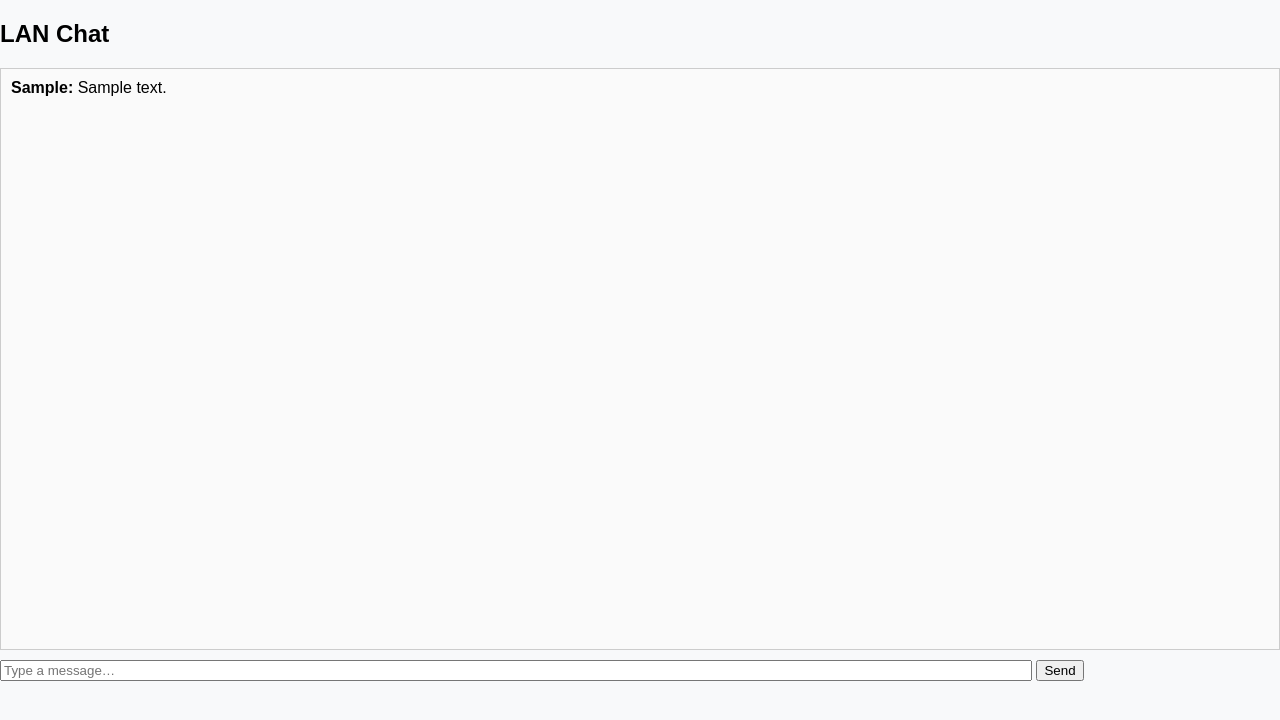
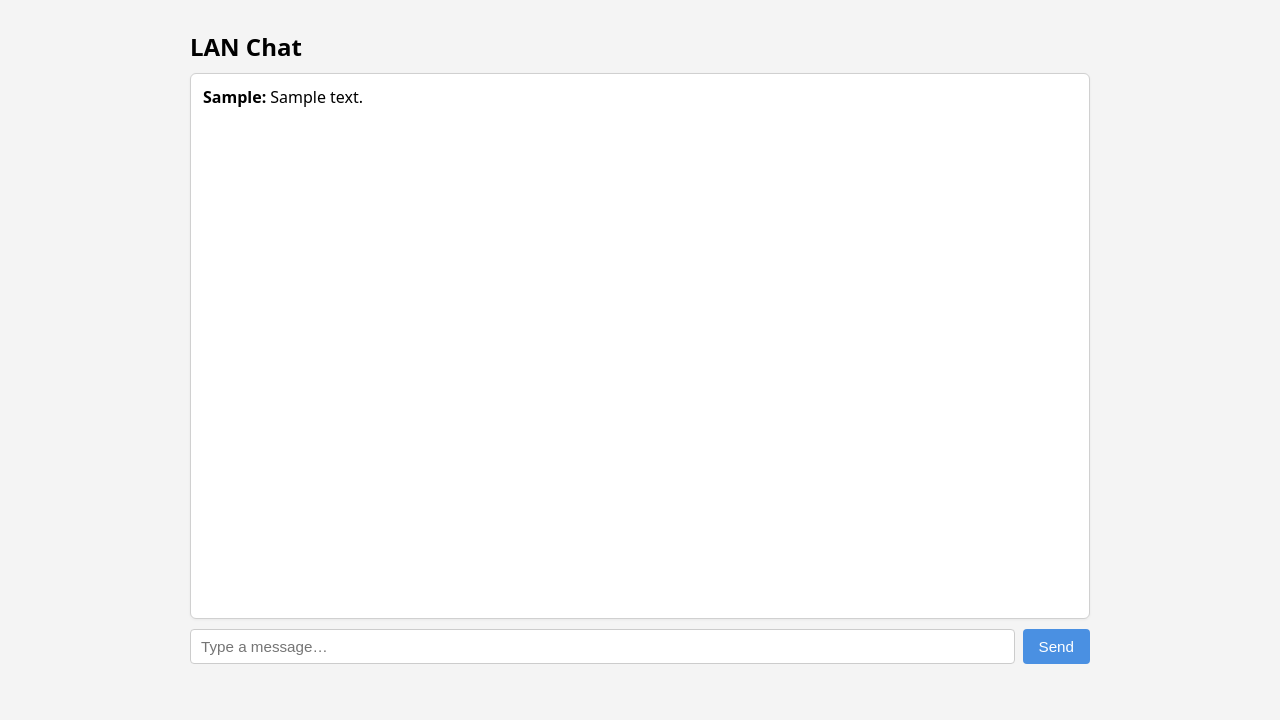
Before and after one commit to Hexanol777/LocalShare, a Flask app: page /chat in a window 1280 px wide. Shown: the top 720 px of the page. Run offline with Flask 3, Linux system fonts and the light colour scheme; tables that the repository leaves empty hold one stand-in row (values such as "Sample post").

Commit message:
stlying and aesthetics

```diff
--- a/static/style.css
+++ b/static/style.css
@@ -113,6 +113,9 @@ footer {
     margin-top: 5px;
 }
 
+
+
+
 .chat-button {
     position: absolute;
     top: 15px;
--- a/templates/chat.html
+++ b/templates/chat.html
@@ -1,33 +1,102 @@
 <!DOCTYPE html>
-<html>
+<html lang="en">
 <head>
-    <title>LocalShare Chat</title>
+    <meta charset="UTF-8">
+    <title>LAN Chat</title>
     <link rel="stylesheet" href="{{ url_for('static', filename='style.css') }}">
+
     <style>
-        #chat-box {
-            height: 70vh;
+        body {
+            margin: 0;
+            padding: 0;
+            font-family: system-ui, -apple-system, BlinkMacSystemFont, sans-serif;
+            background: #f4f4f4;
+        }
+
+        .chat-wrapper {
+            max-width: 900px;
+            margin: 30px auto;
+            padding: 0 15px;
+        }
+
+        .chat-header {
+            font-size: 1.5rem;
+            font-weight: 600;
+            margin-bottom: 10px;
+        }
+
+        .chat-box {
+            height: 65vh;
+            background: #ffffff;
+            border: 1px solid #d0d0d0;
+            border-radius: 6px;
+            padding: 12px;
             overflow-y: auto;
-            border: 1px solid #ccc;
-            padding: 10px;
-            margin-bottom: 10px;
-            background: #fafafa;
+            box-shadow: 0 1px 3px rgba(0,0,0,0.05);
         }
+
         .msg {
             margin-bottom: 6px;
+            line-height: 1.4;
+            word-wrap: break-word;
         }
+
         .sender {
-            font-weight: bold;
+            font-weight: 600;
+            margin-right: 4px;
+        }
+
+        .input-bar {
+            display: flex;
+            gap: 8px;
+            margin-top: 10px;
+        }
+
+        .input-bar input {
+            flex: 1;
+            padding: 8px 10px;
+            font-size: 0.95rem;
+            border-radius: 4px;
+            border: 1px solid #ccc;
+            outline: none;
+        }
+
+        .input-bar input:focus {
+            border-color: #4a90e2;
+        }
+
+        .input-bar button {
+            padding: 8px 16px;
+            font-size: 0.95rem;
+            border-radius: 4px;
+            border: none;
+            cursor: pointer;
+            background: #4a90e2;
+            color: white;
+            font-weight: 500;
+        }
+
+        .input-bar button:hover {
+            background: #357abd;
+        }
+
+        .input-bar button:active {
+            background: #2d6399;
         }
     </style>
 </head>
 <body>
 
-<h2>LAN Chat</h2>
+<div class="chat-wrapper">
+    <div class="chat-header">LAN Chat</div>
 
-<div id="chat-box"></div>
+    <div id="chat-box" class="chat-box"></div>
 
-<input type="text" id="message" placeholder="Type a message…" style="width:80%">
-<button onclick="sendMessage()">Send</button>
+    <div class="input-bar">
+        <input type="text" id="message" placeholder="Type a message…" autocomplete="off">
+        <button onclick="sendMessage()">Send</button>
+    </div>
+</div>
 
 <script>
 let lastId = 0;
@@ -40,7 +109,7 @@ function fetchMessages() {
             data.messages.forEach(m => {
                 const div = document.createElement('div');
                 div.className = 'msg';
-                div.innerHTML = `<span class="sender">${m.sender}</span> ${m.content}`;
+                div.innerHTML = `<span class="sender">${m.sender}</span>${m.content}`;
                 box.appendChild(div);
                 lastId = m.id;
                 box.scrollTop = box.scrollHeight;
@@ -50,8 +119,8 @@ function fetchMessages() {
 
 function sendMessage() {
     const input = document.getElementById('message');
-    const msg = input.value;
-    if (!msg.trim()) return;
+    const msg = input.value.trim();
+    if (!msg) return;
 
     fetch('/chat/send', {
         method: 'POST',
@@ -62,6 +131,10 @@ function sendMessage() {
     input.value = '';
 }
 
+document.getElementById('message').addEventListener('keydown', e => {
+    if (e.key === 'Enter') sendMessage();
+});
+
 setInterval(fetchMessages, 2000);
 fetchMessages();
 </script>
```
